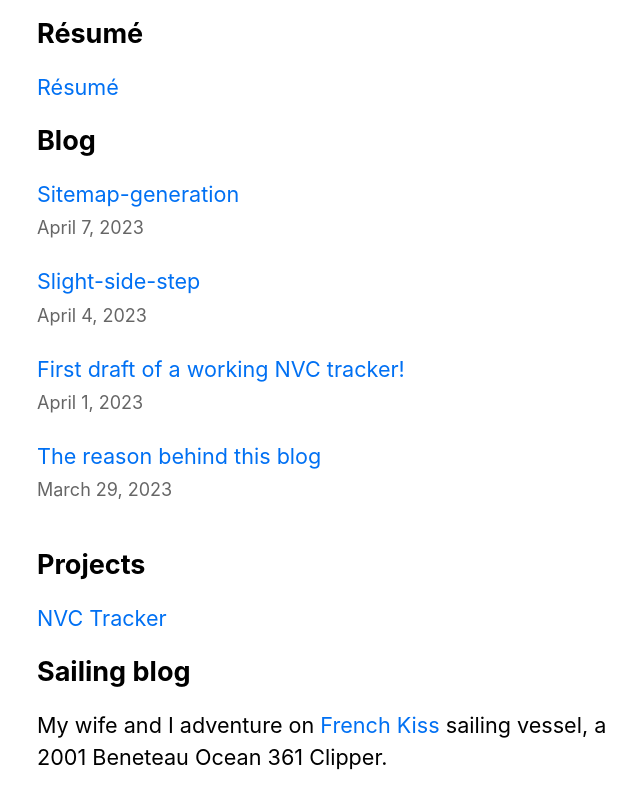
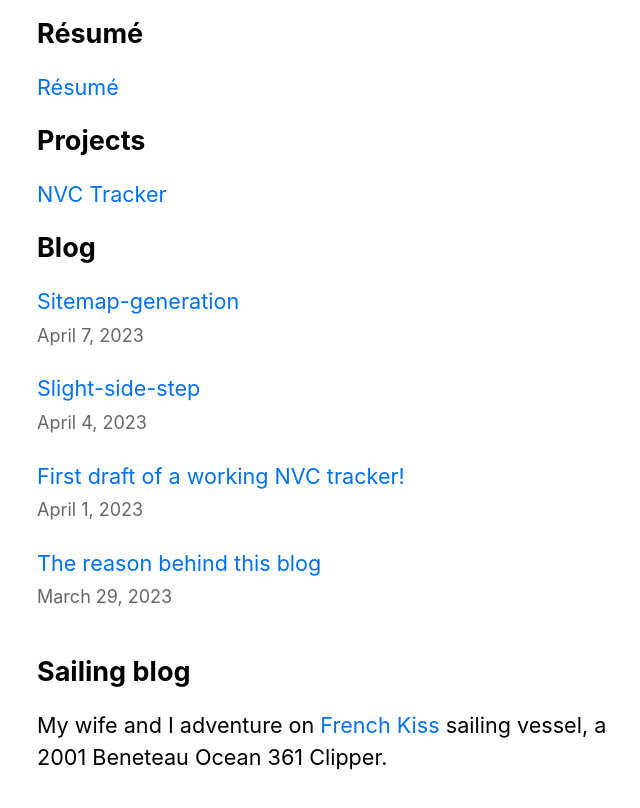
Before and after one commit to Nyc0/nextjs-blog, a Next.js app: page / in a window 1280 px wide. Shown: the part 400-1208 px from the top of the page, without its empty margins (297-937 px from the left). Built offline with nearby package versions, Linux system fonts and the light colour scheme.

Commit message:
update landing page to show projects first

```diff
--- a/pages/index.js
+++ b/pages/index.js
@@ -30,6 +30,11 @@ export default function Home({ allPostsData }) {
       </section>
 
       <section className={`${utilStyles.headingMd} ${utilStyles.padding1px}`}>
+        <h2 className={utilStyles.headingLg}>Projects</h2>
+        <Link href="/nvc">NVC Tracker</Link>
+      </section>
+
+      <section className={`${utilStyles.headingMd} ${utilStyles.padding1px}`}>
         <h2 className={utilStyles.headingLg}>Blog</h2>
         <ul className={utilStyles.list}>
           {allPostsData.map(({ id, date, title }) => (
@@ -45,11 +50,6 @@ export default function Home({ allPostsData }) {
       </section>
 
       <section className={`${utilStyles.headingMd} ${utilStyles.padding1px}`}>
-        <h2 className={utilStyles.headingLg}>Projects</h2>
-        <Link href="/nvc">NVC Tracker</Link>
-      </section>
-
-      <section className={`${utilStyles.headingMd} ${utilStyles.padding1px}`}>
         <h2 className={utilStyles.headingLg}>Sailing blog</h2>
         My wife and I adventure on <a href="https://nicoanderica.com/">French Kiss</a> sailing vessel, a 2001 Beneteau Ocean 361 Clipper.
       </section>
```
